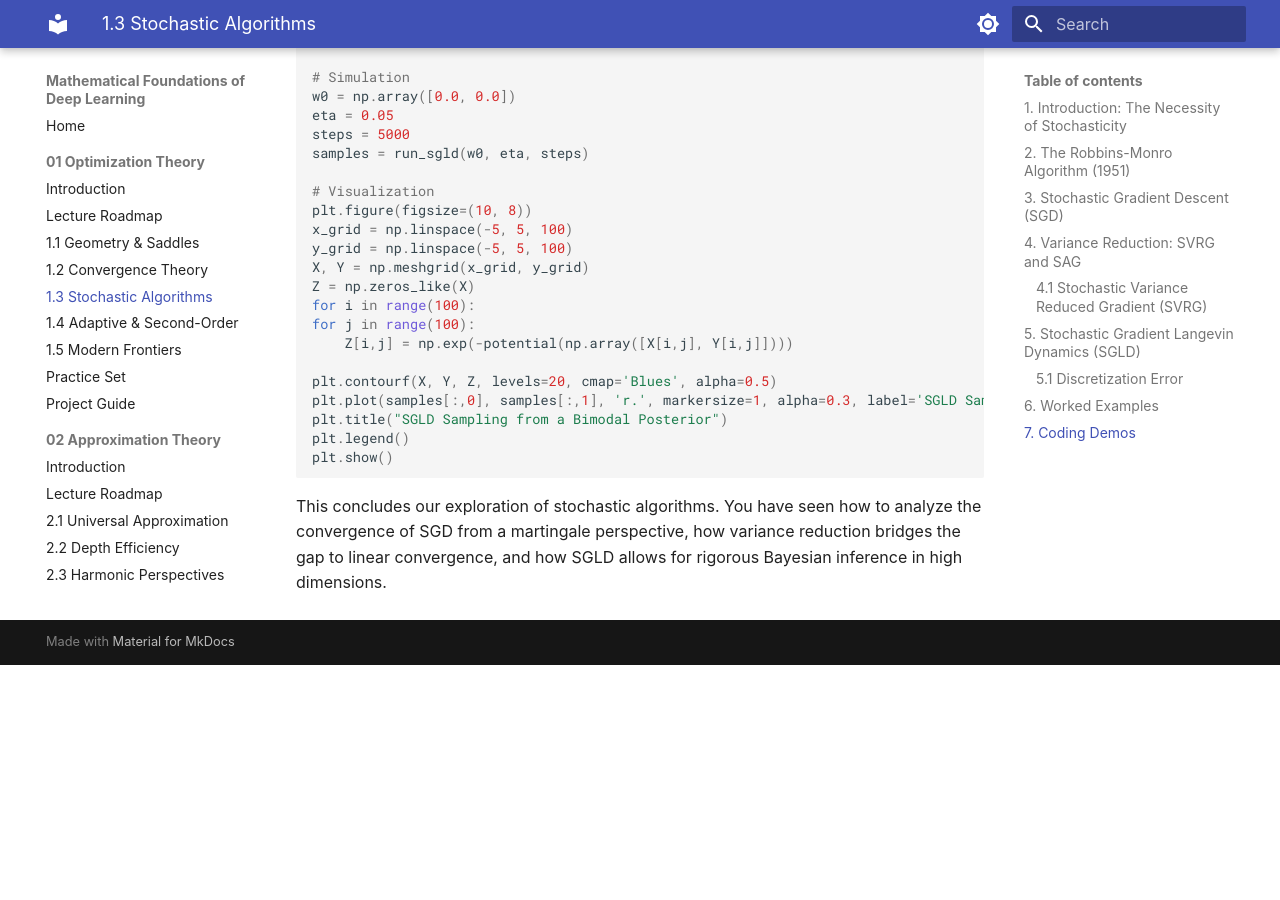
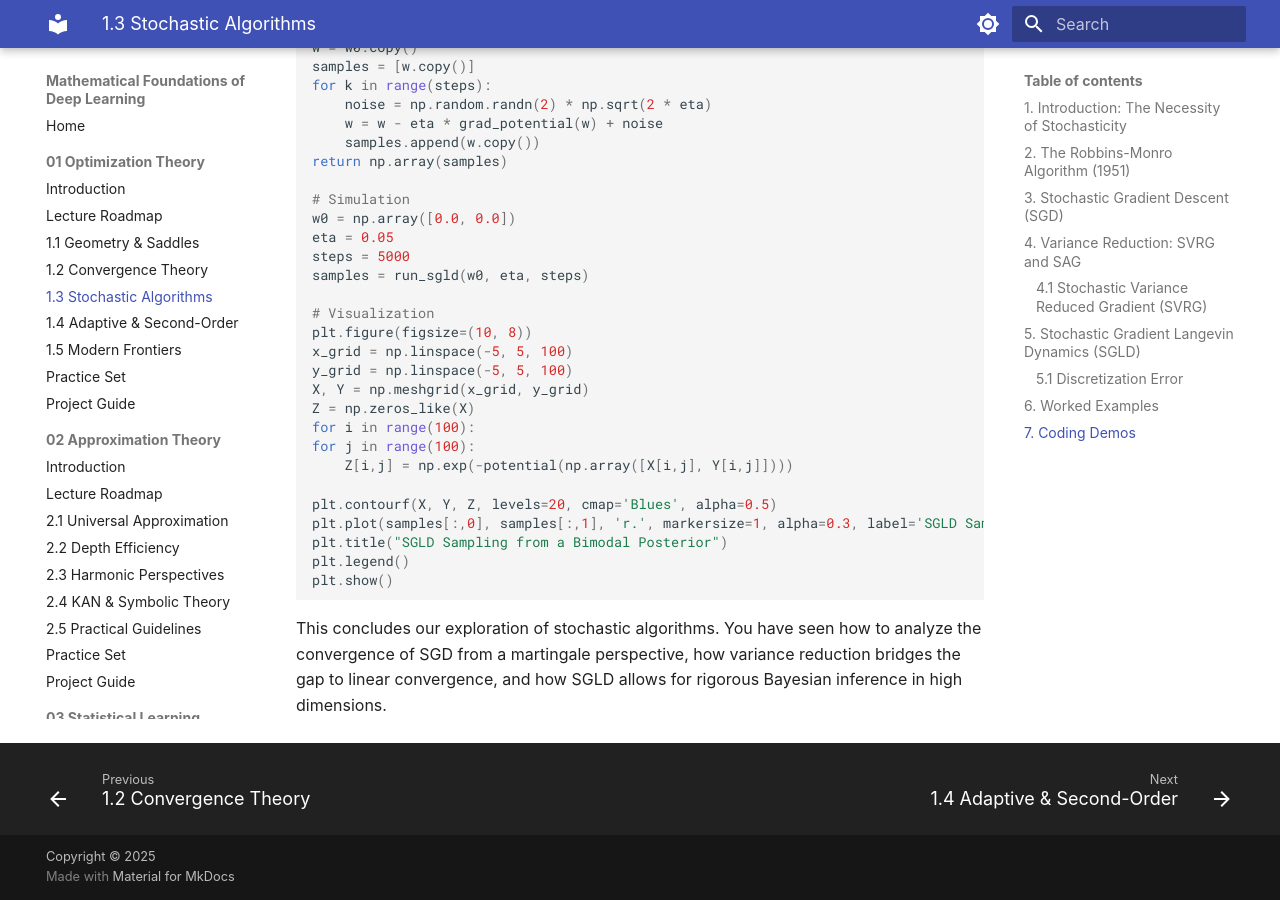
Before and after one commit to lowrank/rtg-mfdl, an MkDocs documentation site: the page built from docs/lectures/01-optimization/01-3-stochastic-algorithms.md, in a window 1280 px wide and 900 px high, scrolled down 9245 px. Built offline with MkDocs 1.6.1 and Material for MkDocs 9.7.7, drawn with Linux system fonts in a browser that asks for light colours; some web fonts are replaced; before the commit the page ends 9910 px from its top, so only the background shows below that; some of the changed text lies outside the part shown.

Commit message:
improve mkdocs.yml: UX, search, extensions, and metadata
Navigation: drop navigation.expand (too noisy with 10 chapters); add
navigation.instant + prefetch (SPA speed), navigation.path (breadcrumbs),
navigation.footer (prev/next lecture links).

Search: add search.suggest and search.highlight for better in-page UX.

Content: add content.code.annotate; accent -> deep purple; drop site_author
placeholder; add copyright line.

Markdown extensions: add footnotes, tables, attr_list, md_in_html, def_list,
toc (permalink + depth 3), pymdownx.caret/tilde/mark/tasklist/smartsymbols;
enhance pymdownx.highlight with use_pygments + auto_title.

Plugins: configure search with lang: en.

```diff
--- a/mkdocs.yml
+++ b/mkdocs.yml
@@ -1,28 +1,35 @@
 site_name: Mathematical Foundations of Deep Learning
 site_description: A 100-hour intensive undergraduate/graduate textbook on the mathematical soul of AI.
-site_author: Gemini CLI Agent
+
+copyright: Copyright &copy; 2025
 
 theme:
   name: material
   palette:
     - scheme: default
       primary: indigo
-      accent: indigo
+      accent: deep purple
       toggle:
         icon: material/brightness-7
         name: Switch to dark mode
     - scheme: slate
       primary: indigo
-      accent: indigo
+      accent: deep purple
       toggle:
         icon: material/brightness-4
         name: Switch to light mode
   features:
+    - navigation.instant
+    - navigation.instant.prefetch
     - navigation.sections
-    - navigation.expand
+    - navigation.path
     - navigation.top
+    - navigation.footer
     - toc.follow
+    - search.suggest
+    - search.highlight
     - content.code.copy
+    - content.code.annotate
   font:
     text: Gentium Book Plus
     code: Roboto Mono
@@ -32,23 +39,40 @@
 
 markdown_extensions:
   - admonition
+  - footnotes
+  - tables
+  - attr_list
+  - md_in_html
+  - def_list
+  - toc:
+      permalink: true
+      toc_depth: 3
   - pymdownx.details
   - pymdownx.superfences
   - pymdownx.arithmatex:
       generic: true
   - pymdownx.highlight:
       anchor_linenums: true
+      use_pygments: true
+      auto_title: true
   - pymdownx.inlinehilite
   - pymdownx.snippets
   - pymdownx.tabbed:
       alternate_style: true
+  - pymdownx.caret
+  - pymdownx.tilde
+  - pymdownx.mark
+  - pymdownx.tasklist:
+      custom_checkbox: true
+  - pymdownx.smartsymbols
 
 extra_javascript:
   - javascripts/mathjax.js
   - https://cdn.jsdelivr.net/npm/mathjax@3/es5/tex-mml-chtml.js
 
 plugins:
-  - search
+  - search:
+      lang: en
 
 nav:
   - Home: index.md
```
